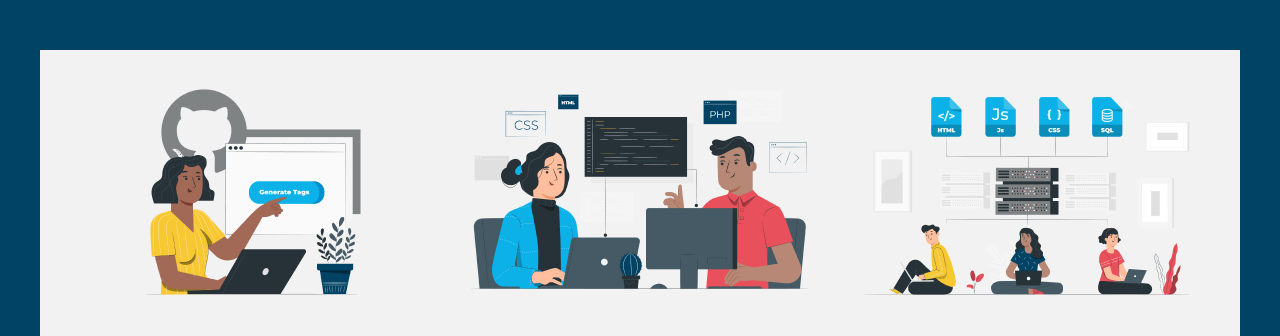
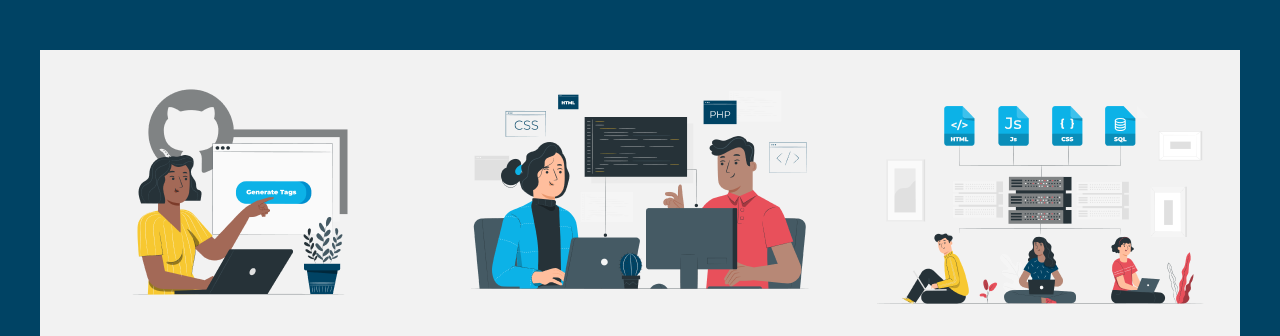
Before and after one commit to civictechindex/CTI-website-frontend, a React (Create React App) app: page /about in a window 1280 px wide. Shown: the part 582-918 px from the top of the page. Built offline with nearby package versions, Linux system fonts and the light colour scheme; what webfontloader would draw is missing.

Commit message:
updated images from figma

```diff
--- a/src/components/PictureCard.js
+++ b/src/components/PictureCard.js
@@ -4,10 +4,9 @@ import { Grid } from "@material-ui/core";
 
 const CardItem = (props) => {
   return (
-    <Grid item xs={12} lg={4}  >
-      <div align='center' style={{ height: '50%' }}>
-        <img src={props.src} alt={props.alt} /> <p>{props.children}</p>
-      </div>
+    <Grid item xs={12} lg={4} style={{margin:'auto'}} align='center' >
+        <img src={props.src} alt={props.alt} />
+         <p style={{padding:'0 30px 0 30px'}}>{props.children}</p>
     </Grid>
   )
 }
@@ -27,7 +26,7 @@ export default function PictureCard(props) {
 
   return (
     <>
-      <Grid container style={{ padding: '20px', maxWidth: '1200px', margin: 'auto', backgroundColor: "#F2F2F2" }}>
+      <Grid container style={{ padding:'20px 0 20px 0', maxWidth: '1200px', margin: 'auto', backgroundColor: "#F2F2F2" }}>
         {displayCards}
       </Grid>
     </>
```
